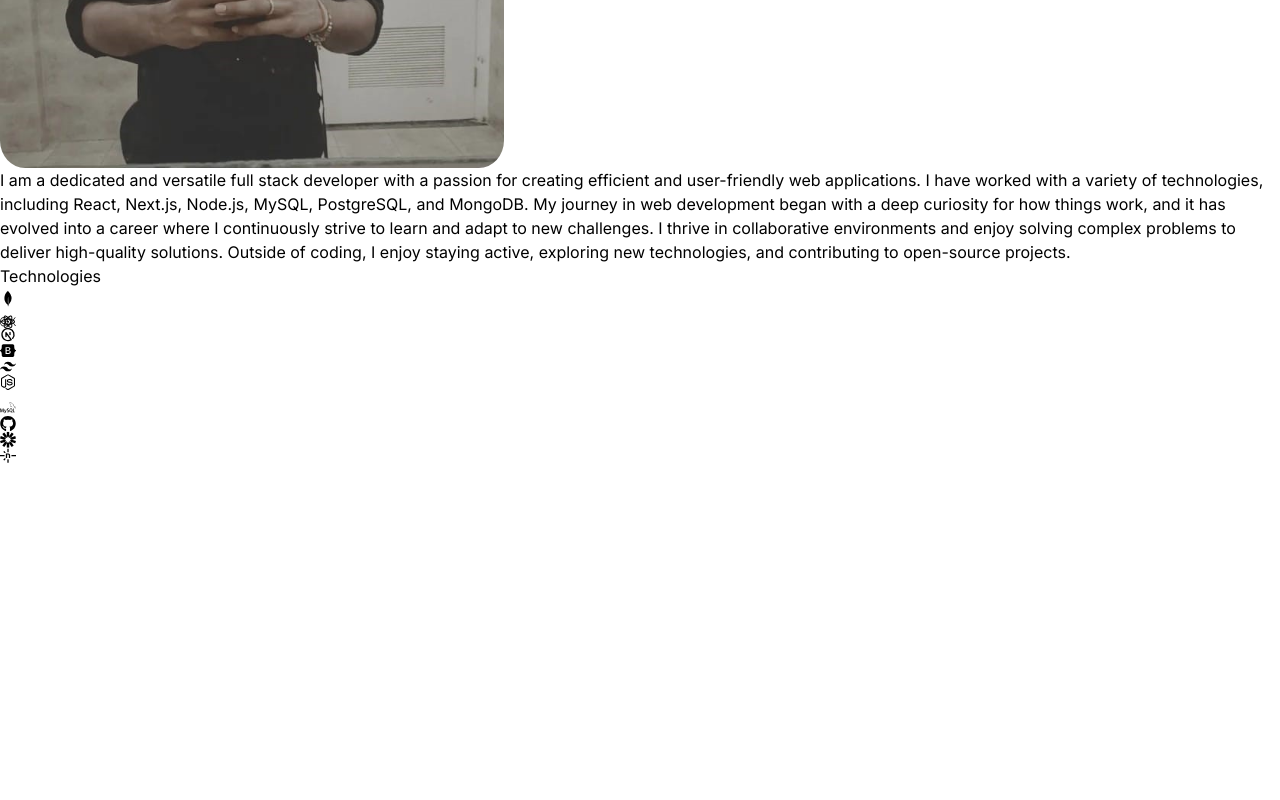
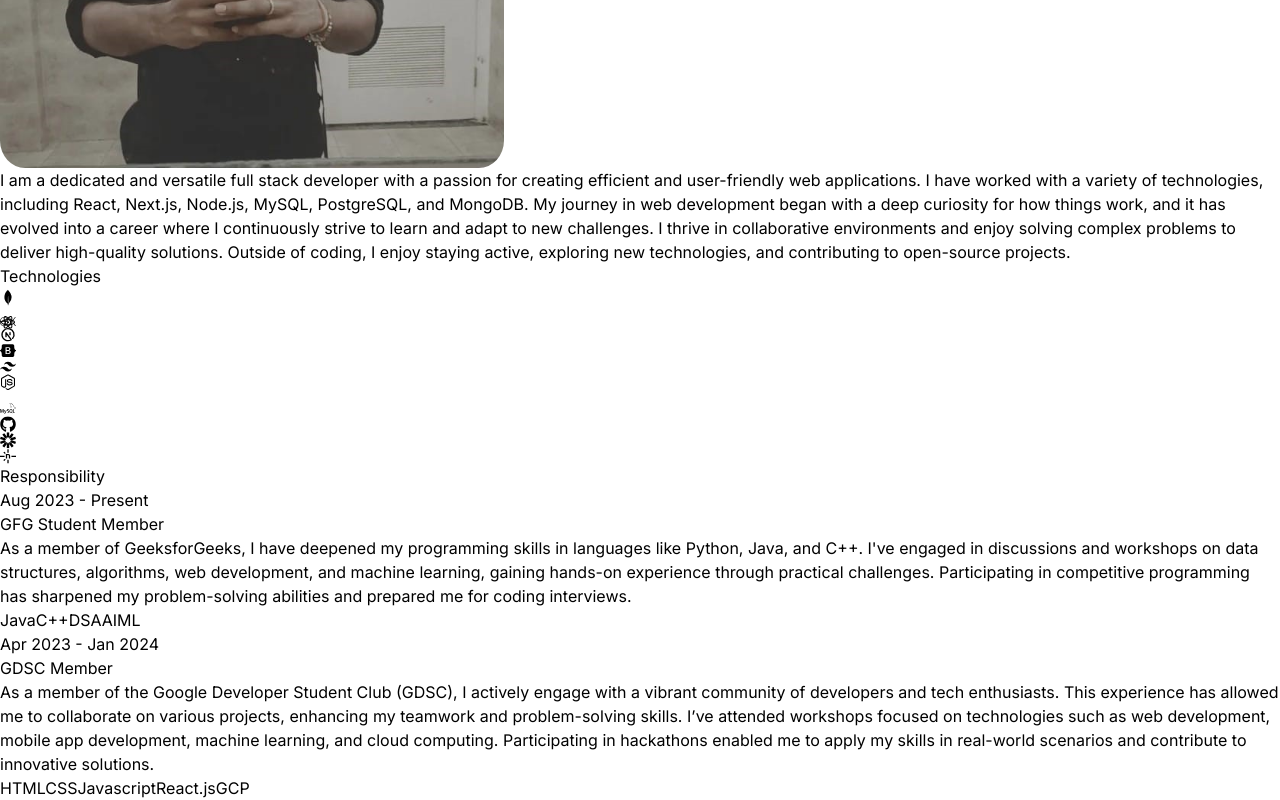
Before and after one commit to vivekxsh/PERSONAL-PORTFOLIO, a React (Vite) app: page / in a window 1280 px wide. Shown: the part 2370-3170 px from the top of the page. Before the commit the page ends 2834 px from the top, so only its background shows below. Built offline with nearby package versions, Linux system fonts and the light colour scheme.

Commit message:
add responsibility

```diff
--- a/src/App.jsx
+++ b/src/App.jsx
@@ -1,6 +1,7 @@
 import About from "./components/About"
 import Hero from "./components/Hero"
 import Navbar from "./components/Navbar"
+import Responsibility from "./components/Responsibility"
 import Technologies from "./components/Technologies"
 
 const App = () => {
@@ -16,6 +17,7 @@
         <Hero />
         <About />
         <Technologies />
+        <Responsibility />
       </div>
 
 
--- /dev/null
+++ b/src/components/Responsibility.jsx
@@ -0,0 +1,55 @@
+import { EXPERIENCES } from "../constants";
+import { motion } from "framer-motion";
+
+const Responsibility = () => {
+  return (
+    <div className="border-b border-neutral-900 pb-4">
+      <motion.h2
+        whileInView={{ opacity: 1, y: 0 }}
+        initial={{ opacity: 0, y: -100 }}
+        transition={{ duration: 0.5 }}
+        className="my-20 text-center text-4xl"
+      >
+        Responsibility
+      </motion.h2>
+      <div>
+        {EXPERIENCES.map((experience, index) => (
+          <div key={index} className="mb-8 flex flex-wrap lg:justify-center">
+            <motion.div
+              whileInView={{ opacity: 1, x: 0 }}
+              initial={{ opacity: 0, x: -100 }}
+              transition={{ duration: 1 }}
+              className="w-full lg:w-1/4"
+            >
+              <p className="md-2 text-sm text-neutral-400">{experience.year}</p>
+            </motion.div>
+            <motion.div
+              whileInView={{ opacity: 1, x: 0 }}
+              initial={{ opacity: 0, x: 100 }}
+              transition={{ duration: 1 }}
+              className="w-full max-w-xl lg:w-3/4"
+            >
+              <h6 className="mb-2 font-semibold">
+                {experience.role}
+                {/* <span className="text-sm text-purple-100">
+                  {experience.company}
+                </span> */}
+              </h6>
+              <p className="mb-4 text-neutral-400">{experience.description}</p>
+              {experience.technologies.map((tech, index) => (
+                <span
+                  key={index}
+                  className="mr-2 mt-4 rounded bg-neutral-900 px-2 py-1 text-sm font-medium text-purple-800"
+                >
+                  {tech}
+                </span>
+              ))}
+            </motion.div>
+          </div>
+        ))}
+      </div>
+    </div>
+  );
+};
+
+export default Responsibility;
```
